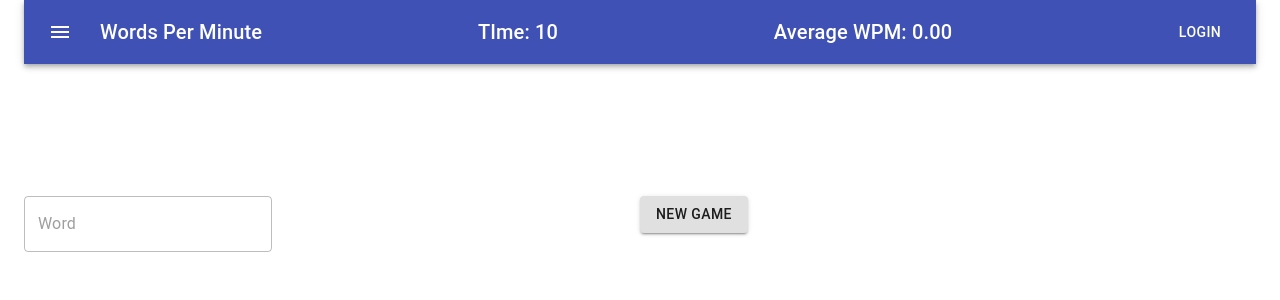
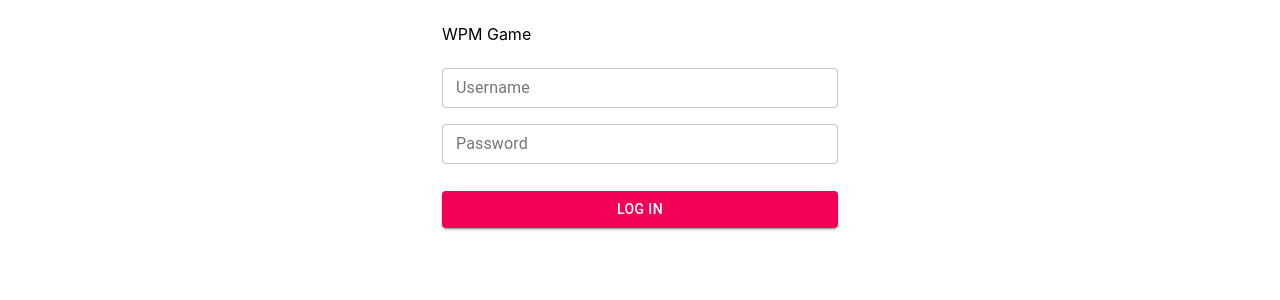
Before and after one commit to pcmunoz/wpmgame, a React (Create React App) app: page / in a window 1280 px wide. Shown: the top 300 px of the page. Built offline with nearby package versions, Linux system fonts and the light colour scheme; no server answers.

Commit message:
Update with login and table

```diff
--- a/src/App.tsx
+++ b/src/App.tsx
@@ -1,9 +1,49 @@
 import React from 'react'
 import './App.css'
+import { Login } from './components/Login'
 import { Main } from './components/Main'
 
+export interface User {
+    id: string
+    createdAt: string
+    username: string
+    password: string
+    gameData: any
+}
+
 const App: React.FC = () => {
-    return <Main />
+    const [error, setError] = React.useState(null)
+    const [isLoaded, setIsLoaded] = React.useState<boolean>(false)
+    const [users, setUsers] = React.useState<User[]>([])
+    const [user, setUser] = React.useState<User>()
+    const [isLoggedIn, setIsLoggedIn] = React.useState<boolean>(false)
+
+    React.useEffect(() => {
+        if (users.length === 0) {
+            fetch('https://60205a6546f1e40017803271.mockapi.io/users')
+                .then((res) => res.json())
+                .then(
+                    (result) => {
+                        setIsLoaded(true)
+                        setUsers(result)
+                    },
+                    (error) => {
+                        setIsLoaded(true)
+                        setError(error)
+                    },
+                )
+        }
+    }, [users])
+
+    console.log('error', error)
+    console.log('isLoaded', isLoaded)
+    console.log('users', users)
+
+    return isLoggedIn ? (
+        <Main user={user} />
+    ) : (
+        <Login users={users} setIsLoggedIn={setIsLoggedIn} setUser={setUser} />
+    )
 }
 
 export default App
--- a/src/components/Appbar.tsx
+++ b/src/components/Appbar.tsx
@@ -1,10 +1,7 @@
 import AppBar from '@material-ui/core/AppBar'
-import Button from '@material-ui/core/Button'
-import IconButton from '@material-ui/core/IconButton'
 import { makeStyles } from '@material-ui/core/styles'
 import Toolbar from '@material-ui/core/Toolbar'
 import Typography from '@material-ui/core/Typography'
-import MenuIcon from '@material-ui/icons/Menu'
 import React from 'react'
 
 export interface Character {
@@ -15,6 +12,7 @@ export interface Character {
 type Appbar = {
     time: number
     wordsPerMinute?: number
+    username: string
 }
 
 const useStyles = makeStyles((theme) => ({
@@ -35,30 +33,24 @@ const useStyles = makeStyles((theme) => ({
     },
 }))
 
-export const Appbar: React.FC<Appbar> = ({ time, wordsPerMinute }) => {
+export const Appbar: React.FC<Appbar> = ({ time, wordsPerMinute, username }) => {
     const classes = useStyles()
 
     return (
         <AppBar position="static">
             <Toolbar>
-                <IconButton
-                    edge="start"
-                    className={classes.menuButton}
-                    color="inherit"
-                    aria-label="menu"
-                >
-                    <MenuIcon />
-                </IconButton>
                 <Typography variant="h6" className={classes.title}>
                     Words Per Minute
+                </Typography>
+                <Typography variant="h6" className={classes.title}>
+                    User: {username}
                 </Typography>
                 <Typography variant="h6" className={classes.title}>
                     TIme: {time}
                 </Typography>
                 <Typography variant="h6" className={classes.title}>
-                    Average WPM: {wordsPerMinute?.toFixed(2)}
+                    Current WPM: {wordsPerMinute?.toFixed(2)}
                 </Typography>
-                <Button color="inherit">Login</Button>
             </Toolbar>
         </AppBar>
     )
--- /dev/null
+++ b/src/components/Login.tsx
@@ -0,0 +1,110 @@
+import Button from '@material-ui/core/Button'
+import Container from '@material-ui/core/Container'
+import FormControl from '@material-ui/core/FormControl'
+import FormHelperText from '@material-ui/core/FormHelperText'
+import Grid from '@material-ui/core/Grid'
+import { makeStyles } from '@material-ui/core/styles'
+import TextField from '@material-ui/core/TextField'
+import React from 'react'
+import { User } from '../App'
+
+type LoginProps = {
+    users: User[]
+    setUser: (value: User) => void
+    setIsLoggedIn: (value: boolean) => void
+}
+
+const useStyles = makeStyles((theme) => ({
+    container: {
+        padding: theme.spacing(3),
+    },
+}))
+
+export const Login: React.FC<LoginProps> = ({ users, setIsLoggedIn, setUser }) => {
+    const classes = useStyles()
+    const [usernameValue, setUsernameValue] = React.useState<string>('')
+    const [passwordValue, setPasswordValue] = React.useState<string>('')
+    const [isError, setIsError] = React.useState<boolean>(false)
+
+    const handleUsernameChange = (event: React.ChangeEvent<HTMLInputElement>) => {
+        setUsernameValue(event.currentTarget.value)
+    }
+    const handlePasswordChange = (event: React.ChangeEvent<HTMLInputElement>) => {
+        setPasswordValue(event.currentTarget.value)
+    }
+    const handleLoginClick = () => {
+        const user = users.find(
+            (each) => each.username === usernameValue && each.password === passwordValue,
+        )
+
+        if (user) {
+            setIsLoggedIn(true)
+            setUser(user)
+        } else {
+            setIsError(true)
+        }
+    }
+
+    const handleKeypress = (ev: React.KeyboardEvent<HTMLInputElement>) => {
+        if (ev.key === 'Enter') {
+            handleLoginClick()
+            ev.preventDefault()
+        }
+    }
+
+    return (
+        <Container className={classes.container} maxWidth="xs">
+            <Grid container spacing={3}>
+                <Grid item xs={12}>
+                    WPM Game
+                </Grid>
+                <Grid item xs={12}>
+                    <Grid container spacing={2}>
+                        <Grid item xs={12}>
+                            <TextField
+                                fullWidth
+                                label="Username"
+                                name="username"
+                                size="small"
+                                variant="outlined"
+                                onChange={handleUsernameChange}
+                                error={isError}
+                                onKeyPress={handleKeypress}
+                            />
+                        </Grid>
+                        <Grid item xs={12}>
+                            <FormControl error={isError} fullWidth>
+                                <TextField
+                                    fullWidth
+                                    label="Password"
+                                    name="password"
+                                    size="small"
+                                    type="password"
+                                    variant="outlined"
+                                    onChange={handlePasswordChange}
+                                    error={isError}
+                                    aria-describedby="component-error-text"
+                                    onKeyPress={handleKeypress}
+                                />
+                                <FormHelperText id="component-error-text" error={isError}>
+                                    {isError ? 'Username and password is invalid.' : ''}
+                                </FormHelperText>
+                            </FormControl>
+                        </Grid>
+                    </Grid>
+                </Grid>
+                <Grid item xs={12}>
+                    <Button
+                        color="secondary"
+                        fullWidth
+                        type="submit"
+                        variant="contained"
+                        onClick={handleLoginClick}
+                    >
+                        Log in
+                    </Button>
+                </Grid>
+            </Grid>
+        </Container>
+    )
+}
--- /dev/null
+++ b/src/components/Result.tsx
@@ -0,0 +1,61 @@
+import Paper from '@material-ui/core/Paper'
+import { makeStyles } from '@material-ui/core/styles'
+import Table from '@material-ui/core/Table'
+import TableBody from '@material-ui/core/TableBody'
+import TableCell from '@material-ui/core/TableCell'
+import TableContainer from '@material-ui/core/TableContainer'
+import TableFooter from '@material-ui/core/TableFooter'
+import TableHead from '@material-ui/core/TableHead'
+import TableRow from '@material-ui/core/TableRow'
+import React from 'react'
+import { GameData } from './Main'
+
+type ResultProps = {
+    results: Partial<GameData>[]
+}
+
+const useStyles = makeStyles({
+    table: {
+        minWidth: 650,
+    },
+})
+
+export const Result: React.FC<ResultProps> = ({ results }) => {
+    const classes = useStyles()
+
+    if (results.length === 0) return null
+
+    return (
+        <TableContainer component={Paper}>
+            <Table className={classes.table} aria-label="simple table">
+                <TableHead>
+                    <TableRow>
+                        <TableCell>&nbsp;</TableCell>
+                        <TableCell align="right">WPM</TableCell>
+                        <TableCell align="right">Completion</TableCell>
+                    </TableRow>
+                </TableHead>
+                <TableBody>
+                    {results.map((row, index) => (
+                        <TableRow key={index}>
+                            <TableCell component="th" scope="row">
+                                Result {index + 1}
+                            </TableCell>
+                            <TableCell align="right">{row.wordsPerMinute?.toFixed(2)}</TableCell>
+                            <TableCell align="right">{(row?.completion || 0) * 100}%</TableCell>
+                        </TableRow>
+                    ))}
+                </TableBody>
+                <TableFooter>
+                    <TableCell align="right" colSpan={2}>
+                        Average WPM
+                    </TableCell>
+                    <TableCell align="right">
+                        {results.reduce((total, each) => total + (each?.wordsPerMinute || 0), 0) /
+                            results.length}
+                    </TableCell>
+                </TableFooter>
+            </Table>
+        </TableContainer>
+    )
+}
--- a/src/components/View.tsx
+++ b/src/components/View.tsx
@@ -29,7 +29,7 @@ export const View: React.FC<ViewProps> = ({ characters }) => {
     const classes = useStyles()
 
     return (
-        <Grid className={classes.container}>
+        <Grid item className={classes.container} xs={12}>
             {characters.map((value, index) => (
                 <Typography
                     key={index}
--- a/src/components/main.tsx
+++ b/src/components/main.tsx
@@ -10,8 +10,14 @@ import TextField from '@material-ui/core/TextField'
 import Typography from '@material-ui/core/Typography'
 import { LoremIpsum } from 'lorem-ipsum'
 import React from 'react'
+import { User } from '../App'
 import { Appbar } from './Appbar'
+import { Result } from './Result'
 import { View } from './View'
+
+type MainProps = {
+    user?: User
+}
 
 export interface Character {
     value: string
@@ -19,7 +25,7 @@ export interface Character {
     currentWord: boolean
 }
 
-interface GameData {
+export interface GameData {
     characters: string
     typedCharacters: string
     timeLeft: number
@@ -63,7 +69,7 @@ const lorem = new LoremIpsum({
 export const GAME_DURATION = 10
 export const START_TIMER = 3
 
-export const Main: React.FC = () => {
+export const Main: React.FC<MainProps> = ({ user }) => {
     const classes = useStyles()
     const [characters, setCharacters] = React.useState<Character[]>([])
     const [typedCharacters, setTypedCharacters] = React.useState<string>('')
@@ -78,6 +84,10 @@ export const Main: React.FC = () => {
     const [inputDisabled, setInputDisabled] = React.useState<boolean>(true)
     const [errorCount, setErrorCount] = React.useState<number>(0)
     const [gameData, setGameData] = React.useState<Partial<GameData>[]>([])
+    const [saveData, setSaveData] = React.useState<boolean>(false)
+    const [error, setError] = React.useState(null)
+    const [isLoaded, setIsLoaded] = React.useState<boolean>(false)
+    const [isSuccessful, setIsSuccessful] = React.useState<boolean>(false)
 
     const [resultsDialogOpen, setResultsDialogOpen] = React.useState<boolean>(false)
 
@@ -262,19 +272,50 @@ export const Main: React.FC = () => {
                 },
             ])
             setResultsDialogOpen(true)
+            setSaveData(true)
+            setIsLoaded(false)
+            setCharacters([])
         }
     }, [timeLeft, characters, correctCharacters, errorCount, wordsTyped, typedCharacters, gameData])
 
-    console.log('gameData', gameData)
+    React.useEffect(() => {
+        if (saveData && user?.id && !isLoaded) {
+            fetch(`https://60205a6546f1e40017803271.mockapi.io/users`, {
+                method: 'POST',
+                body: JSON.stringify({ ...user, gameData: 'test' }),
+            })
+                .then((res) => res.json())
+                .then(
+                    (result) => {
+                        setIsLoaded(true)
+                        setSaveData(false)
+                        setIsSuccessful(true)
+                    },
+                    (error) => {
+                        setIsLoaded(true)
+                        setSaveData(false)
+                        setError(error)
+                    },
+                )
+        }
+    }, [saveData, user, gameData])
+
+    console.log('error', error)
+    console.log('successful', isSuccessful)
 
     return (
         <Container>
-            <Appbar time={timeLeft} wordsPerMinute={wordsPerMinute} />
+            <Appbar
+                time={timeLeft}
+                wordsPerMinute={wordsPerMinute}
+                username={user?.username ?? ''}
+            />
             <Grid container spacing={2}>
                 <View characters={characters} />
-                <Grid container item>
+                <Grid container item xs={12}>
                     <Grid item xs>
                         <TextField
+                            size="small"
                             autoComplete="off"
                             type="text"
                             value={inputValue}
@@ -288,10 +329,11 @@ export const Main: React.FC = () => {
                         />
                     </Grid>
                     <Grid item xs>
-                        <Button variant="contained" onClick={newGameClick}>
+                        <Button variant="contained" onClick={newGameClick} color="primary">
                             New Game
                         </Button>
                     </Grid>
+
                     <Dialog open={newGameTimer > 0}>
                         <DialogContent>
                             <Typography>{`New Game starts in ${newGameTimer}`}</Typography>
@@ -327,6 +369,9 @@ export const Main: React.FC = () => {
                         </DialogActions>
                     </Dialog>
                 </Grid>
+                <Grid item xs={12}>
+                    <Result results={gameData} />
+                </Grid>
             </Grid>
         </Container>
     )
```
Also changed, not shown: 1 other file (tests, documents, lock files or other folders).
